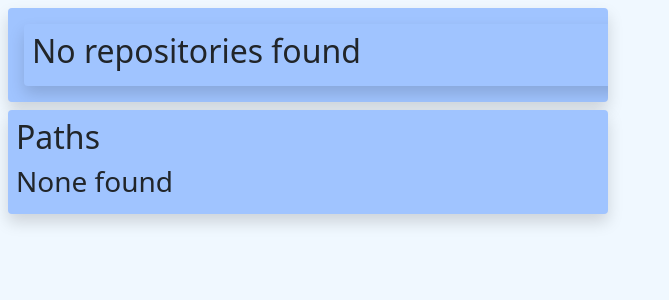
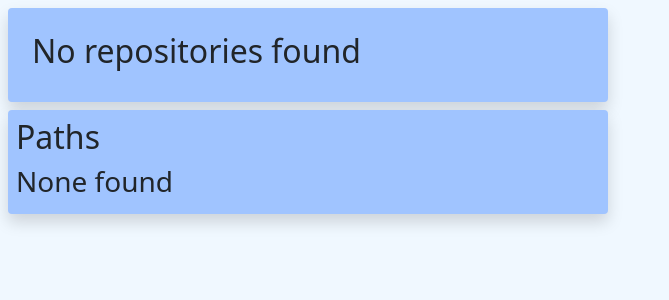
Before and after one commit to grglcy/borg-web, a Django app: page / in a window 1280 px wide. Shown: the part 56-356 px from the top of the page, without its empty margins (0-669 px from the left). Run offline with Django 3.2, Linux system fonts and the light colour scheme; data that the repository does not hold is empty; style sheets or scripts are compiled from the project's sources; some libraries are stand-ins or nearby versions.

Commit message:
Remove extraneous shadow

```diff
--- a/borgweb/borg/templates/borg/index.html
+++ b/borgweb/borg/templates/borg/index.html
@@ -62,7 +62,7 @@
     </div>
     {% else %}
     <div style="width: 600px;" class="repo-container shadow rounded bg-primary overflow-hidden">
-        <div style="width: 600px;" class="repo-container shadow rounded bg-primary overflow-hidden">
+        <div style="width: 600px;" class="repo-container bg-primary overflow-hidden">
         <h2 class="h2">No repositories found</h2>
     </div>
     </div>
```
